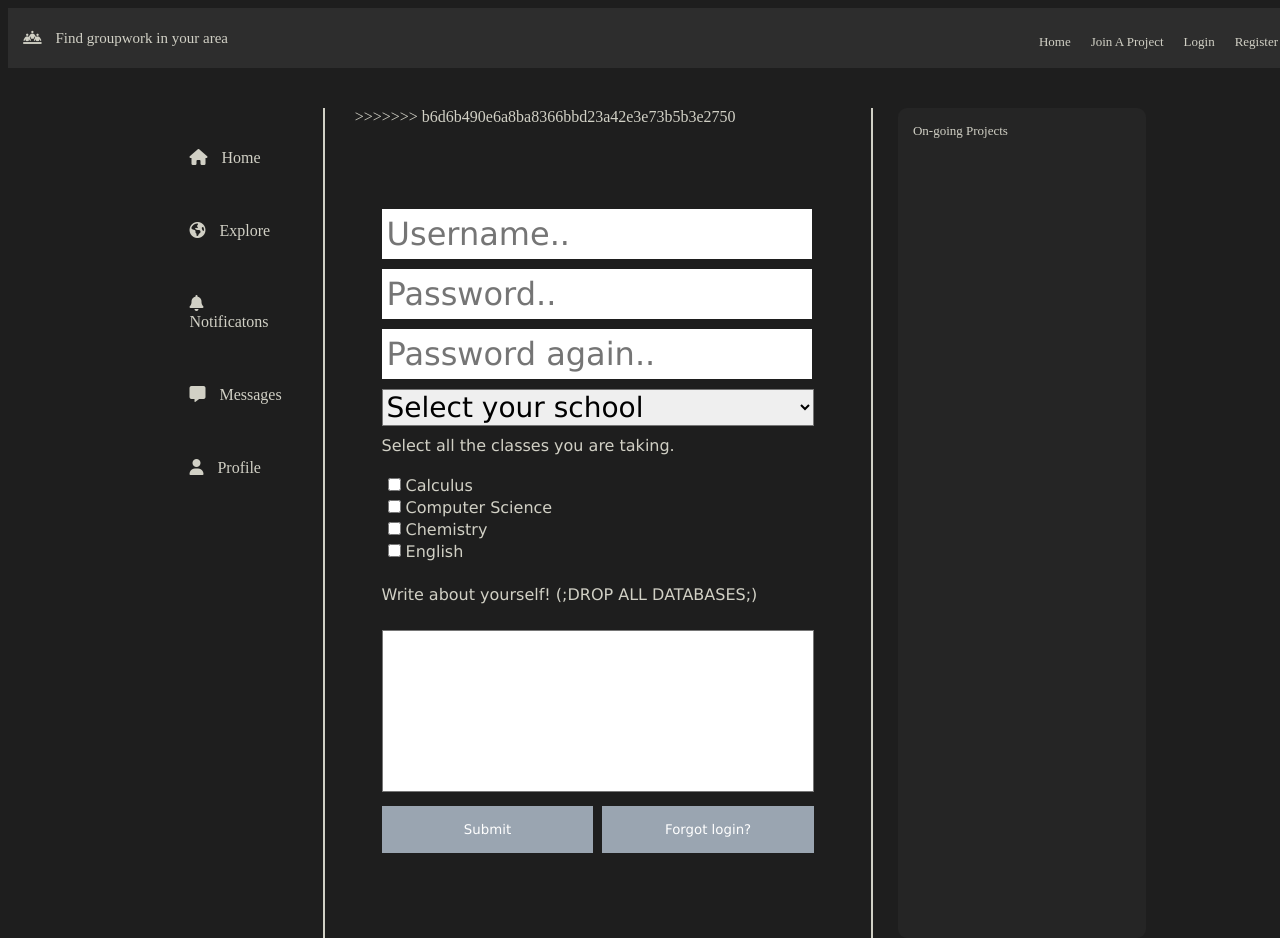
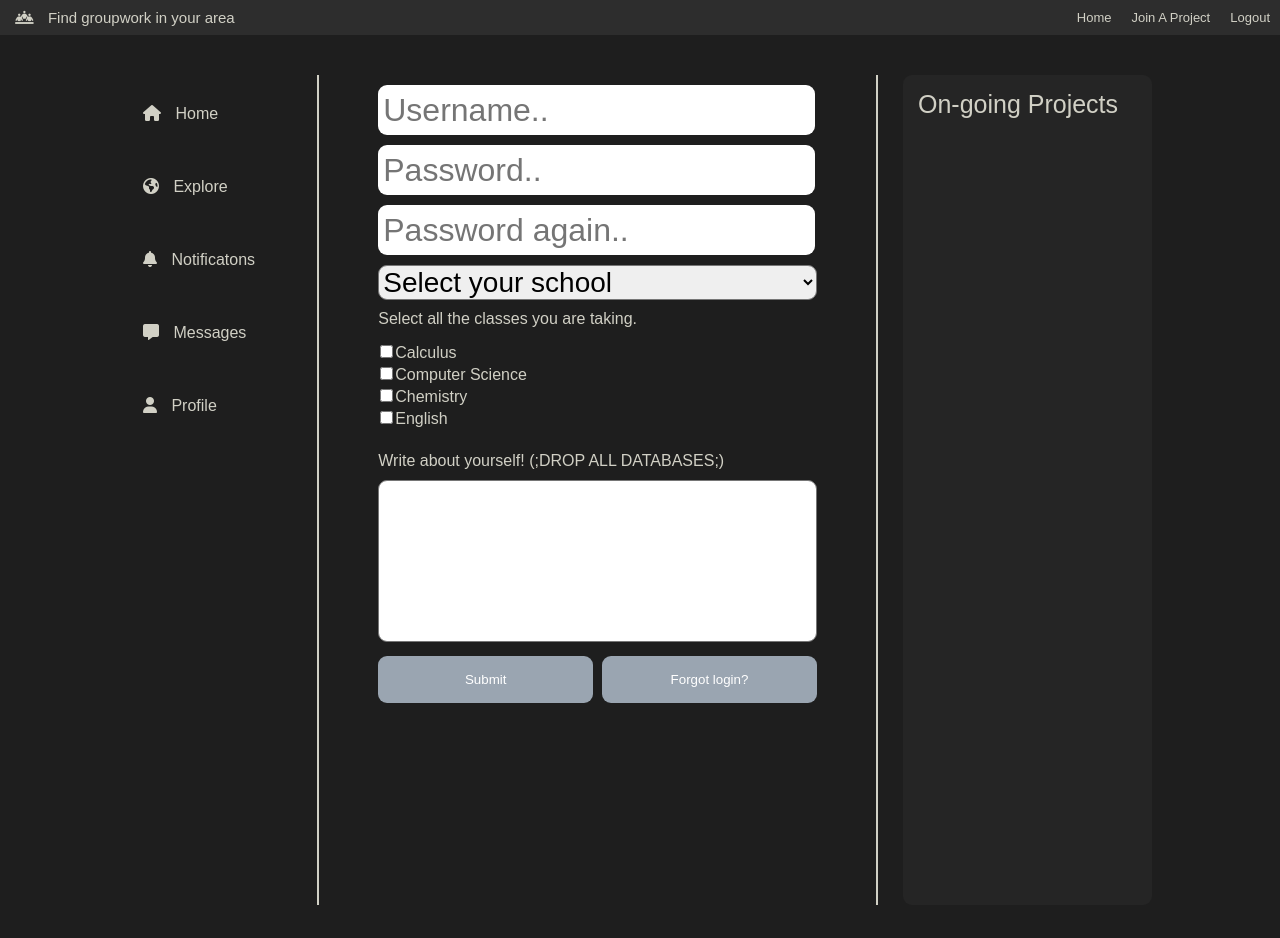
Before and after one commit to youmanyousef/BeeCodersHackathonSpr2022, a Django app: page /register in a window 1280 px wide. After the commit the page ends 905 px from the top, so only its background shows below. Run offline with Django 3.2, Linux system fonts and the light colour scheme; a map, chart or similar area stays blank; some libraries are stand-ins or nearby versions.

Commit message:
implement login and register

```diff
--- a/app/static/style.css
+++ b/app/static/style.css
@@ -1,11 +1,8 @@
-<<<<<<< HEAD
 :root {
 	--radius: 9px;
 }
 
-=======
 @import url('https://fonts.googleapis.com/css2?family=Poppins:ital,wght@0,100;0,200;0,300;0,400;0,500;0,600;0,700;0,800;0,900;1,100;1,200;1,300;1,400;1,500;1,600;1,700;1,800;1,900&display=swap');
->>>>>>> b6d6b490e6a8ba8366bbd23a42e3e73b5b3e2750
 *, html, body {
   margin: 0;
   padding: 0;
@@ -120,18 +117,14 @@ body {
 }
 
 .right-bar .header {
-<<<<<<< HEAD
-  padding: 10px;
-  text-align: left;
-  font-size: 13px;
+	font-size: 25px;
+}
 
-}
 /* LOGIN FORM*/
 .login-form {
 	display: flex;
 	justify-content: center;
 	align-items: center;
-	height: 100vh;
 
 }
 .login-form input[type=text], .login-form input[type=password]{
@@ -144,7 +137,6 @@ body {
 }
 .login-form input, .login-form button {
 	margin-top: 10px;
-	font-family: Verdana, Geneva, Tahoma, sans-serif;
 	border-radius: var(--radius);
 }
 .login-form input[type=submit]{
@@ -205,7 +197,6 @@ body {
 	display: flex;
 	justify-content: center;
 	align-items: center;
-	height: 100vh;
 
 }
 .form-container input[type=text], .form-container input[type=password], .biography {
@@ -219,7 +210,6 @@ body {
 }
 .form-container input:not([type=checkbox]), .form-container button, .form-container .classes {
 	margin-top: 10px;
-	font-family: Verdana, Geneva, Tahoma, sans-serif;
 	border-radius: var(--radius);
 }
 .form-container select { width: 100%; font-size:28px;}
@@ -238,7 +228,6 @@ body {
 .form-container input[type=text], .form-container input[type=password], .form-container p,
 .form-container input[type=submit], .form-container select, .form-container button, .biography {
 	margin-top: 10px;
-	font-family: Verdana, Geneva, Tahoma, sans-serif;
 	border-radius: var(--radius);
 }
 /* width */
@@ -307,7 +296,3 @@ body {
 
 
 /* END REGISTRATION FORM*/
-=======
-  font-size: 25px;
-}
->>>>>>> b6d6b490e6a8ba8366bbd23a42e3e73b5b3e2750
--- a/app/templates/layout.html
+++ b/app/templates/layout.html
@@ -21,19 +21,23 @@
                 <ul class="nav-right">
                     <li><a href="{% url 'index' %}">Home</a></li>
                     <li><a href="{% url 'index' %}">Join A Project</a></li>
+                    <!-- {% if user is not None %} -->
+                    <li><a href="{% url 'logout' %}">Logout</a></li>
+                    <!-- {% else %} -->
                     <li><a href="{% url 'login' %}">Login</a></li>
                     <li><a href="{% url 'register' %}">Register</a></li>
+                    <!-- {% endif %} -->
                 </ul>
             </nav>
 
             <div class="content">
                 <nav class="left-bar">
                     <ul>
-                        <li><a href="#"><i class="fa-solid fa-house"></i> Home</a></li>
-                        <li><a href="#"><i class="fa-solid fa-earth-americas"></i> Explore</a></li>
-                        <li><a href="#"><i class="fa-solid fa-bell"></i> Notificatons</a></li>
-                        <li><a href="#"><i class="fa-solid fa-message"></i> Messages</a></li>
-                        <li><a href="#"><i class="fa-solid fa-user"></i> Profile</a></li>
+                        <li><a href="{% url 'index' %}"><i class="fa-solid fa-house"></i> Home</a></li>
+                        <li><a href="{% url 'index' %}"><i class="fa-solid fa-earth-americas"></i> Explore</a></li>
+                        <li><a href="{% url 'index' %}"><i class="fa-solid fa-bell"></i> Notificatons</a></li>
+                        <li><a href="{% url 'index' %}"><i class="fa-solid fa-message"></i> Messages</a></li>
+                        <li><a href="{% url 'index' %}"><i class="fa-solid fa-user"></i> Profile</a></li>
                     </ul>
                 </nav>
                 <div class="main-content">
--- a/app/templates/register.html
+++ b/app/templates/register.html
@@ -1,23 +1,7 @@
 {% extends 'layout.html' %}
 {% load static %}
-<<<<<<< HEAD
-<!DOCTYPE html>
-<html lang="en">
-<head>
-    <meta charset="UTF-8">
-    <meta http-equiv="X-UA-Compatible" content="IE=edge">
-    <meta name="viewport" content="width=device-width, initial-scale=1.0">
-	<script src={% static 'dist/pristine.js' %}  type="text/javascript"></script>
-	<script src={% static 'register_validate.js' %} type="text/javascript"></script>
-	<link rel="stylesheet" href="{% static 'style.css' %}">
-    <title>LOGIN</title>
-
-</head>
-<body>
-=======
 
 {% block body %}
->>>>>>> b6d6b490e6a8ba8366bbd23a42e3e73b5b3e2750
 	<div class="form-container">
 		<form action="{% url 'register' %}" novalidate method="post" id="register">
 			{% csrf_token %}
```
Also changed, not shown: app/templates/login.html (+2 -14 lines).
